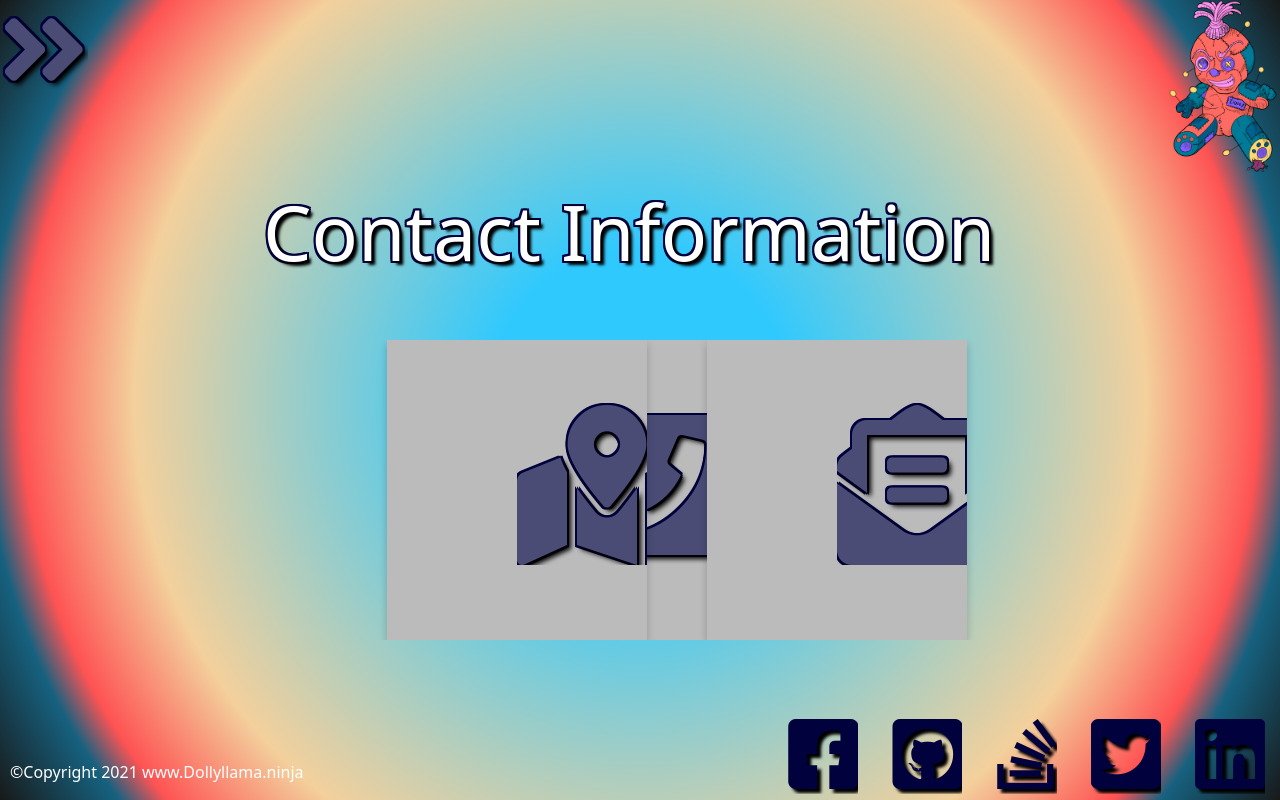
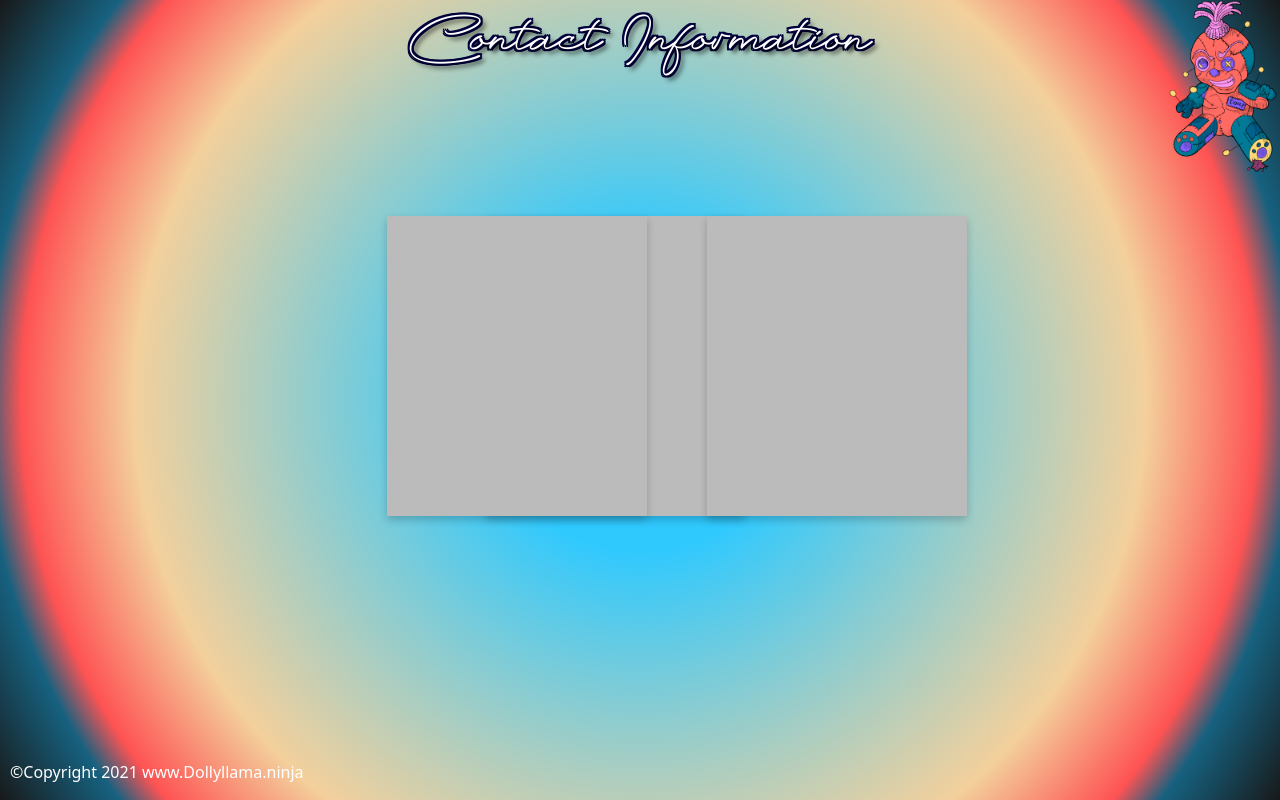
Before and after one commit to edolly2/Portfolio2, a PHP site: page /port_contact.html in a window 1280 px wide. Run offline with PHP 8.4, Linux system fonts and the light colour scheme; some libraries are stand-ins or nearby versions; some web fonts are replaced.

Commit message:
"Clean-up"

```diff
--- a/Portfolio2.css
+++ b/Portfolio2.css
@@ -5,7 +5,6 @@ html {
     margin: 0;
     padding: 0;
     box-sizing: border-box;
-    overflow: hidden;
 }
 
 *,
@@ -22,10 +21,6 @@ body {
     background-repeat: no-repeat;
     background-size: contain;
     height: 100%;
-}
-
-body {
-    overflow: hidden;
 }
 
 
@@ -46,6 +41,13 @@ body {
     background-position: right;
     background-size: contain;
     max-height: 175px;
+}
+
+.about-head,
+.contact-head {
+    text-align: center;
+    font-size: 6vw;
+    height: 100%;
 }
 
 
@@ -207,7 +209,8 @@ body {
 #myname,
 .main-p,
 .nav,
-.about-head {
+.about-head,
+.contact-head {
     color: #FFFFFF;
     text-shadow: 4px 4px 5px black, 2px 2px 0 rgb(0, 1, 61), 2px -2px 0 rgb(0, 1, 61), -2px 2px 0 rgb(0, 1, 61), -2px -2px 0 rgb(0, 1, 61), 2px 0px 0 rgb(0, 1, 61), 0px 2px 0 rgb(0, 1, 61), -2px 0px 0 rgb(0, 1, 61), 0px -2px 0 rgb(0, 1, 61);
     font-family: 'Monday Routines';
--- a/Portfolio2.html
+++ b/Portfolio2.html
@@ -5,12 +5,12 @@
     <meta charset="UTF-8">
     <meta name="viewport" content="width=device-width, initial-scale=1.0">
     <meta http-equiv="X-UA-Compatible" content="IE=edge">
-    <link rel="stylesheet" href="brands.css">
+    <link rel="stylesheet" href="RESET.css">
+    <link rel="stylesheet" href="all.css">
     <link rel="stylesheet" href="typography.css">
     <link rel="preconnect" href="https://fonts.gstatic.com">
     <link href="https://fonts.googleapis.com/css2?family=Permanent+Marker&display=swap" rel="stylesheet">
-    <link rel="stylesheet" href="https://use.fontawesome.com/releases/v5.8.1/css/all.css" integrity="sha384-50oBUHEmvpQ+1lW4y57PTFmhCaXp0ML5d60M1M7uH2+nqUivzIebhndOJK28anvf" crossorigin="anonymous">
-    <link rel="stylesheet" href="https://unpkg.com/purecss@1.0.1/build/base-min.css">
+    <!-- <link rel="stylesheet" href="https://unpkg.com/purecss@1.0.1/build/base-min.css"> -->
     <link rel="stylesheet" href="Portfolio2.css">
     <title>Eric Dollinger</title>
     <script>
--- /dev/null
+++ b/RESET.css
@@ -0,0 +1,132 @@
+html,
+body,
+div,
+span,
+applet,
+object,
+iframe,
+h1,
+h2,
+h3,
+h4,
+h5,
+h6,
+p,
+blockquote,
+pre,
+a,
+abbr,
+acronym,
+address,
+big,
+cite,
+code,
+del,
+dfn,
+em,
+img,
+ins,
+kbd,
+q,
+s,
+samp,
+small,
+strike,
+strong,
+sub,
+sup,
+tt,
+var,
+b,
+u,
+i,
+center,
+dl,
+dt,
+dd,
+ol,
+ul,
+li,
+fieldset,
+form,
+label,
+legend,
+table,
+caption,
+tbody,
+tfoot,
+thead,
+tr,
+th,
+td,
+article,
+aside,
+canvas,
+details,
+embed,
+figure,
+figcaption,
+footer,
+header,
+hgroup,
+menu,
+nav,
+output,
+ruby,
+section,
+summary,
+time,
+mark,
+audio,
+video {
+    margin: 0;
+    padding: 0;
+    border: 0;
+    font-size: 100%;
+    font: inherit;
+    vertical-align: baseline;
+}
+
+
+/* HTML5 display-role reset for older browsers */
+
+article,
+aside,
+details,
+figcaption,
+figure,
+footer,
+header,
+hgroup,
+menu,
+nav,
+section {
+    display: block;
+}
+
+body {
+    line-height: 1;
+}
+
+ol,
+ul {
+    list-style: none;
+}
+
+blockquote,
+q {
+    quotes: none;
+}
+
+blockquote:before,
+blockquote:after,
+q:before,
+q:after {
+    content: '';
+    content: none;
+}
+
+table {
+    border-collapse: collapse;
+    border-spacing: 0;
+}
--- a/port_about.css
+++ b/port_about.css
@@ -8,12 +8,6 @@ body {
     height: 100%;
 }
 
-.about-head {
-    text-align: center;
-    font-size: 6vw;
-    height: 100%;
-}
-
 .main-about {
     min-height: 300px;
 }
--- a/port_about.html
+++ b/port_about.html
@@ -6,13 +6,12 @@
     <meta name="viewport" content="width=device-width,initial-scale=1,maximum-scale=1,user-scalable=no">
     <meta http-equiv="X-UA-Compatible" content="IE=edge">
     <meta name="HandheldFriendly" content="true">
+    <link rel="stylesheet" href="RESET.css">
     <link rel="stylesheet" href="typography.css">
     <link rel="stylesheet" href="all.css">
     <link rel="preconnect" href="https://fonts.gstatic.com">
     <link href="https://fonts.googleapis.com/css2?family=Permanent+Marker&display=swap" rel="stylesheet">
     <link href="https://cdn.jsdelivr.net/npm/bootstrap@5.0.0-beta1/dist/css/bootstrap.min.css" rel="stylesheet" integrity="sha384-giJF6kkoqNQ00vy+HMDP7azOuL0xtbfIcaT9wjKHr8RbDVddVHyTfAAsrekwKmP1" crossorigin="anonymous">
-    <link rel="stylesheet" href="https://use.fontawesome.com/releases/v5.8.1/css/all.css" integrity="sha384-50oBUHEmvpQ+1lW4y57PTFmhCaXp0ML5d60M1M7uH2+nqUivzIebhndOJK28anvf" crossorigin="anonymous">
-    <link rel="stylesheet" href="https://unpkg.com/purecss@1.0.1/build/base-min.css">
     <link rel="stylesheet" href="Portfolio2.css">
     <link rel="stylesheet" href="port_about.css">
 
--- a/port_contact.css
+++ b/port_contact.css
@@ -6,16 +6,6 @@ body {
     background-repeat: no-repeat;
     background-size: contain;
     height: 100%;
-}
-
-.main h1 {
-    text-align: center;
-    color: white;
-    position: relative;
-    width: 75%;
-    margin-top: -40px;
-    font-size: 6vw;
-    text-shadow: 4px 4px 3px black, 2px 2px 0 rgb(0, 1, 61), 2px -2px 0 rgb(0, 1, 61), -2px 2px 0 rgb(0, 1, 61), -2px -2px 0 rgb(0, 1, 61), 2px 0px 0 rgb(0, 1, 61), 0px 2px 0 rgb(0, 1, 61), -2px 0px 0 rgb(0, 1, 61), 0px -2px 0 rgb(0, 1, 61);
 }
 
 
--- a/port_contact.html
+++ b/port_contact.html
@@ -5,12 +5,12 @@
     <meta charset="UTF-8">
     <meta name="viewport" content="width=device-width, initial-scale=1.0">
     <meta http-equiv="X-UA-Compatible" content="ie=edge">
+    <link rel="stylesheet" href="RESET.css">
+    <link rel="stylesheet" href="all.css">
     <link rel="stylesheet" href="typography.css">
     <link rel="preconnect" href="https://fonts.gstatic.com">
     <link href="https://fonts.googleapis.com/css2?family=Permanent+Marker&display=swap" rel="stylesheet">
-    <link rel="stylesheet" href="https://use.fontawesome.com/releases/v5.8.1/css/all.css" integrity="sha384-50oBUHEmvpQ+1lW4y57PTFmhCaXp0ML5d60M1M7uH2+nqUivzIebhndOJK28anvf" crossorigin="anonymous">
     <link href="https://cdn.jsdelivr.net/npm/bootstrap@5.0.0-beta1/dist/css/bootstrap.min.css" rel="stylesheet" integrity="sha384-giJF6kkoqNQ00vy+HMDP7azOuL0xtbfIcaT9wjKHr8RbDVddVHyTfAAsrekwKmP1" crossorigin="anonymous">
-    <link rel="stylesheet" href="https://unpkg.com/purecss@1.0.1/build/base-min.css">
     <link rel="stylesheet" href="Portfolio2.css">
     <link rel="stylesheet" href="port_contact.css">
     <title>Contact Me</title>
@@ -20,6 +20,7 @@
 <body class="grid-container">
     <header class="grid-head">
         <span style="font-size:25px;cursor:pointer" onclick="openNav()"><i class="fas fa-angle-double-right fa-4x"></i></span>
+        <h1 class="contact-head">Contact Information</h1>
     </header>
     <aside>
         <nav id="myNav" class="nav">
@@ -31,7 +32,6 @@
         </nav>
     </aside>
     <main class="main" id="main">
-        <h1>Contact Information</h1>
         <div class="card-container">
             <div class="flip-card" id="phone">
                 <div class="flip-card-inner">
```
Also changed, not shown: port_projects.html (+4 -7 lines).
